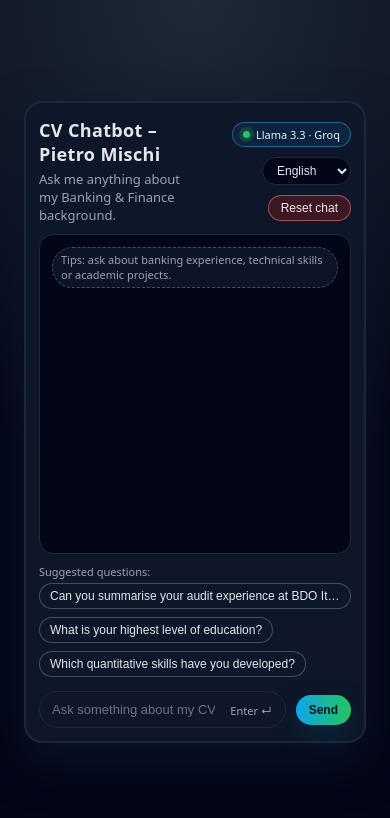
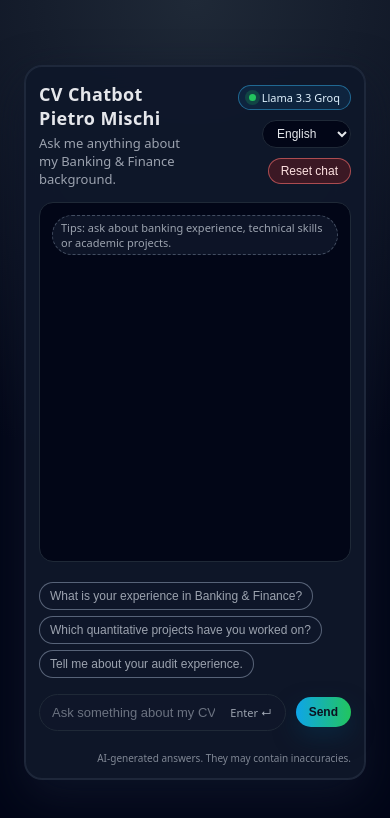
Before and after one commit to pi-mis/cv-chatbot-portfolio, a website: page index.html in a window 390 px wide. Drawn offline with Linux system fonts and the light colour scheme.

Commit message:
Add suggestion buttons and AI disclaimer

```diff
--- a/index.html
+++ b/index.html
@@ -2,7 +2,7 @@
 <html lang="it">
   <head>
     <meta charset="UTF-8" />
-  <title>CV Chatbot – Pietro Mischi</title>
+    <title>CV Chatbot Pietro Mischi</title>
     <meta name="viewport" content="width=device-width, initial-scale=1" />
     <style>
       :root {
@@ -16,10 +16,15 @@
         --danger: #f97373;
       }
 
-    * { box-sizing: border-box; margin: 0; padding: 0; }
+      * {
+        box-sizing: border-box;
+        margin: 0;
+        padding: 0;
+      }
 
       body {
-      font-family: system-ui, -apple-system, BlinkMacSystemFont, "SF Pro Text", sans-serif;
+        font-family: system-ui, -apple-system, BlinkMacSystemFont, "SF Pro Text",
+          sans-serif;
         background: radial-gradient(circle at top, #1f2937 0, #020617 55%);
         color: var(--text);
         min-height: 100vh;
@@ -34,15 +39,14 @@
         max-width: 880px;
         background: rgba(15, 23, 42, 0.96);
         border-radius: 18px;
-      box-shadow:
-        0 18px 45px rgba(15, 23, 42, 0.8),
+        box-shadow: 0 18px 45px rgba(15, 23, 42, 0.8),
           inset 0 0 0 1px rgba(148, 163, 184, 0.12);
         padding: 20px 22px 18px;
         backdrop-filter: blur(18px);
         border: 1px solid rgba(148, 163, 184, 0.12);
         display: flex;
         flex-direction: column;
-      gap: 10px;
+        gap: 14px;
       }
 
       .header {
@@ -116,15 +120,20 @@
         transition: background 0.15s ease, transform 0.05s ease;
       }
 
-    .reset-btn:hover { background: rgba(185, 28, 28, 0.7); }
-    .reset-btn:active { transform: scale(0.97); }
+      .reset-btn:hover {
+        background: rgba(185, 28, 28, 0.7);
+      }
+
+      .reset-btn:active {
+        transform: scale(0.97);
+      }
 
       .chat {
         border-radius: 14px;
         border: 1px solid var(--border);
         background: radial-gradient(circle at top left, #020617 0, #020617 55%);
         padding: 12px 12px 10px;
-      height: 360px;
+        height: 430px;
         overflow-y: auto;
         display: flex;
         flex-direction: column;
@@ -144,7 +153,7 @@
       .msg.user {
         margin-left: auto;
         background: linear-gradient(to right, #1d4ed8, #0ea5e9);
-      color: white;
+        color: #ffffff;
         border-bottom-right-radius: 2px;
       }
 
@@ -165,44 +174,11 @@
         border: 1px dashed rgba(148, 163, 184, 0.4);
       }
 
-    .suggestions {
-      display: flex;
-      flex-wrap: wrap;
-      gap: 8px;
-      margin-top: 4px;
-    }
-
-    .suggestion-label {
-      font-size: 11px;
-      color: var(--text-soft);
-      margin-bottom: 2px;
-    }
-
-    .suggestion-btn {
-      border-radius: 999px;
-      border: 1px solid rgba(148, 163, 184, 0.4);
-      background: rgba(15, 23, 42, 0.95);
-      color: var(--text);
-      font-size: 12px;
-      padding: 5px 10px;
-      cursor: pointer;
-      max-width: 100%;
-      text-align: left;
-      white-space: nowrap;
-      text-overflow: ellipsis;
-      overflow: hidden;
-    }
-
-    .suggestion-btn:hover {
-      border-color: var(--accent-soft);
-      color: #e0f2fe;
-    }
-
       .input-row {
         display: flex;
         gap: 10px;
         align-items: center;
-      margin-top: 4px;
+        margin-top: 2px;
       }
 
       .input-shell {
@@ -210,7 +186,7 @@
         position: relative;
       }
 
-    #input {
+      .input-shell input {
         width: 100%;
         padding: 10px 12px;
         padding-right: 84px;
@@ -222,7 +198,9 @@
         outline: none;
       }
 
-    #input::placeholder { color: #6b7280; }
+      .input-shell input::placeholder {
+        color: #6b7280;
+      }
 
       .hint {
         position: absolute;
@@ -244,23 +222,87 @@
         cursor: pointer;
         white-space: nowrap;
         box-shadow: 0 10px 22px rgba(8, 47, 73, 0.6);
-      transition: transform 0.06s ease, box-shadow 0.1s ease, filter 0.1s ease;
+        transition: transform 0.06s ease, box-shadow 0.1s ease,
+          filter 0.1s ease;
       }
 
-    .send-btn:hover { filter: brightness(1.05); }
+      .send-btn:hover {
+        filter: brightness(1.05);
+      }
+
       .send-btn:active {
         transform: translateY(1px);
         box-shadow: 0 4px 12px rgba(8, 47, 73, 0.6);
       }
 
+      .suggestions-row {
+        margin-top: 6px;
+        display: flex;
+        flex-wrap: wrap;
+        gap: 6px;
+      }
+
+      .suggestion-btn {
+        border-radius: 999px;
+        border: 1px solid rgba(148, 163, 184, 0.55);
+        background: rgba(15, 23, 42, 0.9);
+        color: var(--text-soft);
+        font-size: 12px;
+        padding: 6px 10px;
+        cursor: pointer;
+        white-space: nowrap;
+        transition: background 0.12s ease, color 0.12s ease,
+          transform 0.04s ease;
+      }
+
+      .suggestion-btn:hover {
+        background: rgba(56, 189, 248, 0.18);
+        color: var(--text);
+      }
+
+      .suggestion-btn:active {
+        transform: translateY(1px);
+      }
+
+      .disclaimer {
+        margin-top: 6px;
+        font-size: 10px;
+        color: var(--text-soft);
+        opacity: 0.8;
+        text-align: right;
+      }
+
       @media (max-width: 640px) {
-      .shell { padding: 16px 14px 14px; }
-      .chat { height: 320px; }
-      .title { font-size: 18px; }
-      .controls { flex-wrap: wrap; justify-content: flex-end; }
-      .msg { max-width: 92%; }
-      #input { font-size: 13px; padding-right: 70px; }
-      .send-btn { padding: 8px 13px; font-size: 12px; }
+        .shell {
+          padding: 16px 14px 14px;
+        }
+
+        .chat {
+          height: 360px;
+        }
+
+        .title {
+          font-size: 18px;
+        }
+
+        .controls {
+          flex-wrap: wrap;
+          justify-content: flex-end;
+        }
+
+        .msg {
+          max-width: 92%;
+        }
+
+        .input-shell input {
+          font-size: 13px;
+          padding-right: 70px;
+        }
+
+        .send-btn {
+          padding: 8px 13px;
+          font-size: 12px;
+        }
       }
     </style>
   </head>
@@ -268,7 +310,7 @@
     <div class="shell">
       <div class="header">
         <div class="title-block">
-        <div class="title">CV Chatbot – Pietro Mischi</div>
+          <div class="title">CV Chatbot Pietro Mischi</div>
           <div class="subtitle" id="subtitle">
             Ask anything about my Banking &amp; Finance background.
           </div>
@@ -276,7 +318,7 @@
         <div class="controls">
           <div class="pill">
             <span class="pill-dot"></span>
-          <span id="model-label">Llama 3.3 · Groq</span>
+            <span id="model-label">Llama 3.3 Groq</span>
           </div>
           <select id="language-select">
             <option value="it">Italiano</option>
@@ -289,10 +331,7 @@
 
       <div id="chat" class="chat"></div>
 
-    <div>
-      <div class="suggestion-label" id="suggestion-label"></div>
-      <div id="suggestions" class="suggestions"></div>
-    </div>
+      <div id="suggestions" class="suggestions-row"></div>
 
       <div class="input-row">
         <div class="input-shell">
@@ -300,6 +339,10 @@
           <div class="hint" id="hint-label">Enter ↵</div>
         </div>
         <button id="send-btn" class="send-btn">Send</button>
+      </div>
+
+      <div id="disclaimer" class="disclaimer">
+        AI-generated answers. They may contain inaccuracies.
       </div>
     </div>
 
@@ -312,18 +355,22 @@
       const subtitleEl = document.getElementById('subtitle');
       const hintLabel = document.getElementById('hint-label');
       const suggestionsEl = document.getElementById('suggestions');
-    const suggestionLabelEl = document.getElementById('suggestion-label');
+      const disclaimerEl = document.getElementById('disclaimer');
 
-    const STORAGE_KEY = 'cv_chat_messages_v2';
+      const STORAGE_KEY = 'cv-chat-messages-v2';
 
       const uiText = {
         it: {
-        subtitle: 'Chiedimi qualsiasi cosa sul mio percorso in Banking & Finance.',
+          subtitle:
+            'Chiedimi qualsiasi cosa sul mio percorso in Banking & Finance.',
           placeholder: 'Chiedi qualcosa sul mio CV...',
           send: 'Invia',
           hint: 'Invio ↵',
           resetConfirm: 'Vuoi davvero resettare la conversazione?',
-        suggestionsLabel: 'Suggerimenti di domanda:'
+          metaTips:
+            'Suggerimenti: chiedi delle mie esperienze di banking, delle competenze tecniche o dei progetti accademici.',
+          disclaimer:
+            'Risposte generate con AI. Possono contenere imprecisioni.',
         },
         en: {
           subtitle: 'Ask me anything about my Banking & Finance background.',
@@ -331,39 +378,27 @@
           send: 'Send',
           hint: 'Enter ↵',
           resetConfirm: 'Do you really want to reset the conversation?',
-        suggestionsLabel: 'Suggested questions:'
+          metaTips:
+            'Tips: ask about banking experience, technical skills or academic projects.',
+          disclaimer:
+            'AI-generated answers. They may contain inaccuracies.',
         },
         sv: {
-        subtitle: 'Fråga mig vad som helst om min bakgrund inom Banking & Finance.',
+          subtitle:
+            'Fråga mig vad som helst om min bakgrund inom Banking & Finance.',
           placeholder: 'Fråga något om mitt CV…',
           send: 'Skicka',
           hint: 'Enter ↵',
           resetConfirm: 'Vill du verkligen återställa konversationen?',
-        suggestionsLabel: 'Förslag på frågor:'
-      }
-    };
-
-    const defaultSuggestions = {
-      it: [
-        'Puoi riassumere la tua esperienza in audit presso BDO Italia?',
-        'Qual è il tuo livello più alto di istruzione?',
-        'Che competenze quantitative hai sviluppato?'
-      ],
-      en: [
-        'Can you summarise your audit experience at BDO Italia?',
-        'What is your highest level of education?',
-        'Which quantitative skills have you developed?'
-      ],
-      sv: [
-        'Kan du sammanfatta din revisionserfarenhet på BDO Italia?',
-        'Vad är din högsta utbildningsnivå?',
-        'Vilka kvantitativa färdigheter har du utvecklat?'
-      ]
+          metaTips:
+            'Tips: fråga om min bankerfarenhet, tekniska färdigheter eller akademiska projekt.',
+          disclaimer:
+            'Svar genereras med AI och kan innehålla fel.',
+        },
       };
 
       let currentLang = langSelect.value;
       let messages = JSON.parse(localStorage.getItem(STORAGE_KEY) || '[]');
-    let currentSuggestions = defaultSuggestions[currentLang].slice(0, 3);
 
       function applyLanguage() {
         const t = uiText[currentLang];
@@ -371,19 +406,54 @@
         inputEl.placeholder = t.placeholder;
         sendBtn.textContent = t.send;
         hintLabel.textContent = t.hint;
-      suggestionLabelEl.textContent = t.suggestionsLabel;
+        disclaimerEl.textContent = t.disclaimer;
+      }
+
+      function getSuggestionsForLang(lang) {
+        if (lang === 'it') {
+          return [
+            'Qual è la tua esperienza in Banking & Finance?',
+            'Quali progetti quantitativi hai sviluppato?',
+            'Raccontami della tua esperienza in audit.',
+          ];
+        }
+        if (lang === 'sv') {
+          return [
+            'Vad har du för erfarenhet inom Banking & Finance?',
+            'Vilka kvantitativa projekt har du gjort?',
+            'Berätta om din revisionserfarenhet.',
+          ];
+        }
+        // en default
+        return [
+          'What is your experience in Banking & Finance?',
+          'Which quantitative projects have you worked on?',
+          'Tell me about your audit experience.',
+        ];
+      }
+
+      function renderSuggestions() {
+        suggestionsEl.innerHTML = '';
+        const list = getSuggestionsForLang(currentLang);
+        list.forEach((text) => {
+          const btn = document.createElement('button');
+          btn.className = 'suggestion-btn';
+          btn.textContent = text;
+          btn.onclick = () => {
+            inputEl.value = text;
+            send();
+          };
+          suggestionsEl.appendChild(btn);
+        });
       }
 
       function render() {
         chatEl.innerHTML = '';
+
         if (!messages.length) {
           const meta = document.createElement('div');
           meta.className = 'msg meta';
-        meta.textContent = currentLang === 'it'
-          ? 'Suggerimenti: chiedi delle mie esperienze di banking, delle competenze tecniche o dei progetti accademici.'
-          : currentLang === 'sv'
-          ? 'Tips: fråga om min bankerfarenhet, tekniska färdigheter eller akademiska projekt.'
-          : 'Tips: ask about banking experience, technical skills or academic projects.';
+          meta.textContent = uiText[currentLang].metaTips;
           chatEl.appendChild(meta);
         } else {
           for (const m of messages) {
@@ -393,28 +463,20 @@
             chatEl.appendChild(div);
           }
         }
+
         chatEl.scrollTop = chatEl.scrollHeight;
-      localStorage.setItem(STORAGE_KEY, JSON.stringify(messages.slice(-30)));
-    }
+        localStorage.setItem(
+          STORAGE_KEY,
+          JSON.stringify(messages.slice(-30))
+        );
 
-    function renderSuggestions() {
-      suggestionsEl.innerHTML = '';
-      if (!currentSuggestions || !currentSuggestions.length) return;
-      currentSuggestions.forEach(q => {
-        const btn = document.createElement('button');
-        btn.className = 'suggestion-btn';
-        btn.textContent = q;
-        btn.onclick = () => {
-          inputEl.value = q;
-          send();
-        };
-        suggestionsEl.appendChild(btn);
-      });
+        renderSuggestions();
       }
 
       async function send() {
         const text = inputEl.value.trim();
         if (!text) return;
+
         inputEl.value = '';
 
         messages.push({ role: 'user', content: text });
@@ -424,29 +486,22 @@
           const res = await fetch('/api/chat', {
             method: 'POST',
             headers: { 'Content-Type': 'application/json' },
-          body: JSON.stringify({ messages, language: currentLang })
+            body: JSON.stringify({ messages, language: currentLang }),
           });
 
           const data = await res.json();
+
           const assistantMsg = {
             role: 'assistant',
-          content: data.answer || '[No response from model]'
+            content: data.answer || 'No response from model.',
           };
+
           messages.push(assistantMsg);
-
-        // aggiorna suggerimenti se arrivano dal backend
-        if (Array.isArray(data.suggestedQuestions) && data.suggestedQuestions.length) {
-          currentSuggestions = data.suggestedQuestions;
-        } else {
-          currentSuggestions = defaultSuggestions[currentLang].slice(0, 3);
-        }
-
           render();
-        renderSuggestions();
         } catch (err) {
           const assistantMsg = {
             role: 'assistant',
-          content: '[Error: connection failed]'
+            content: 'Error: connection failed.',
           };
           messages.push(assistantMsg);
           render();
@@ -454,7 +509,8 @@
       }
 
       sendBtn.onclick = send;
-    inputEl.addEventListener('keydown', e => {
+
+      inputEl.addEventListener('keydown', (e) => {
         if (e.key === 'Enter' && !e.shiftKey) {
           e.preventDefault();
           send();
@@ -466,25 +522,17 @@
         if (!confirm(t.resetConfirm)) return;
         messages = [];
         localStorage.removeItem(STORAGE_KEY);
-      currentSuggestions = defaultSuggestions[currentLang].slice(0, 3);
         render();
-      renderSuggestions();
       };
 
       langSelect.onchange = () => {
         currentLang = langSelect.value;
         applyLanguage();
-      // reset solo suggerimenti di default, non la chat
-      if (!messages.length) {
-        currentSuggestions = defaultSuggestions[currentLang].slice(0, 3);
-      }
-      renderSuggestions();
         render();
       };
 
       applyLanguage();
       render();
-    renderSuggestions();
     </script>
   </body>
 </html>
```
Also changed, not shown: api/chat.js (+32 -49 lines). Lines whose indentation alone changed are shown as unchanged.
